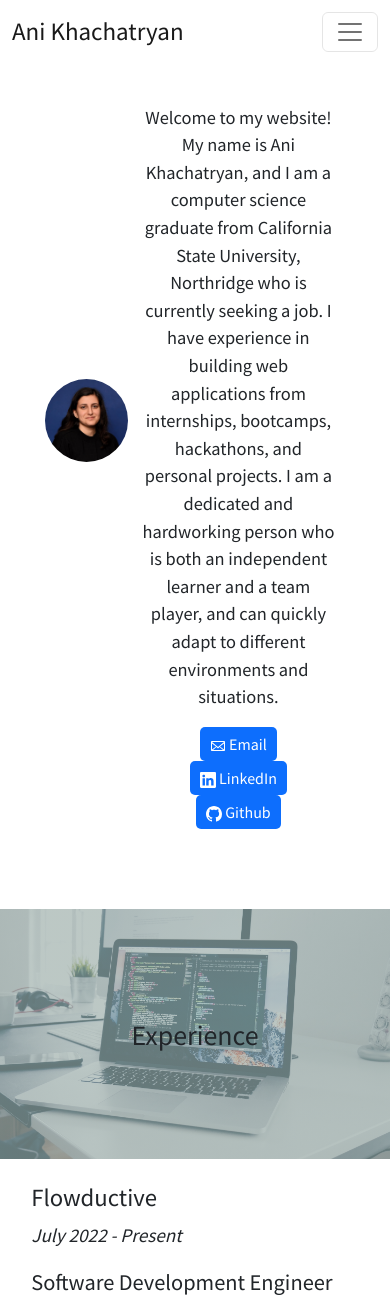
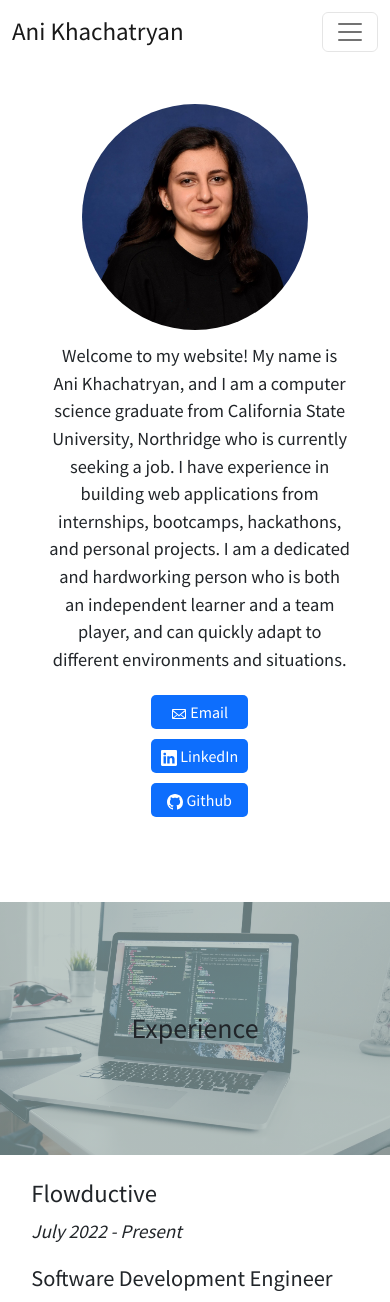
Before and after one commit to anikhachatryan3/anikhachatryan3.github.io, a React (Create React App) app: page / in a window 390 px wide. Shown: the top 1302 px of the page. Built offline with nearby package versions, Linux system fonts and the light colour scheme.

Commit message:
Update tablet view and add phone view responsiveness

```diff
--- a/src/pages/Home/Home.js
+++ b/src/pages/Home/Home.js
@@ -4,7 +4,6 @@ import AniImage from '../../assets/Ani.jpg';
 import { GoMarkGithub, GoMail } from 'react-icons/go';
 import { BsLinkedin } from 'react-icons/bs';
 import { FaReact } from 'react-icons/fa';
-// import { Link } from "react-router-dom";
 
 const Home = () => (
   <>
--- a/src/pages/Home/Home.module.css
+++ b/src/pages/Home/Home.module.css
@@ -83,8 +83,10 @@ body {
 .experienceImage {
     background: linear-gradient(rgba(156, 174, 169, 0.65), rgba(156, 174, 169, 0.65)), url('../../assets/experience.jpg') no-repeat center center fixed;
     background-size: cover;
+    -moz-background-size: cover;
+    -o-background-size: cover;
+    -webkit-background-size: cover;
     padding: 110px;
-    height: 250px;
     margin: 0;
 }
 
@@ -150,7 +152,6 @@ body {
     background: linear-gradient(rgba(156, 174, 169, 0.65), rgba(156, 174, 169, 0.65)), url('../../assets/projects.jpg') no-repeat center center fixed;
     background-size: cover;
     padding: 110px;
-    height: 250px;
     margin: 0;
 }
 
@@ -197,7 +198,6 @@ body {
     background: linear-gradient(rgba(156, 174, 169, 0.65), rgba(156, 174, 169, 0.65)), url('../../assets/education.jpeg') no-repeat center center fixed;
     background-size: cover;
     padding: 110px;
-    height: 250px;
     margin: 0;
 }
 
@@ -274,9 +274,9 @@ body {
         min-width: 90%;
     }
 
+    /* Experience */
     .work {
         display: block;
-        /* padding-bottom: 0; */
     }
 
     .workTitle {
@@ -287,10 +287,12 @@ body {
         text-align: left;
     }
 
+    /* Projects */
     .projectTitle {
         padding-top: 5%;
     }
 
+    /* Education */
     .csun {
         display: block;
     }
@@ -303,8 +305,47 @@ body {
         text-align: left;
     }
 
+    /* Background Images */
+    .experienceImage, .projectsImage, .educationImage {
+        background-attachment: initial;
+    }
+
+    /* Footer */
     .footerLinks a {
         padding-bottom: 4%;
     }
 
 }
+
+/* Phone Size */
+@media (max-width: 594px) {
+    /* About */
+    .aboutWrapper {
+        display: grid;
+        grid-template-columns: 100%;
+        grid-template-rows: repeat(1, 1fr);
+    }
+
+    .narrow, .wide {
+        width: 100%;
+    }
+
+    .image {
+        min-width: 40%;
+        margin-bottom: 4%;
+    }
+
+}
+
+/* Change contact button layout for smaller width */
+@media (max-width: 408px) {
+    /* About */
+    .contact {
+        display: grid;
+        justify-content: center;
+    }
+
+    .contact a {
+        margin: 5px;
+    }
+}
```
Also changed, not shown: 1 other file (tests, documents, lock files or other folders).
